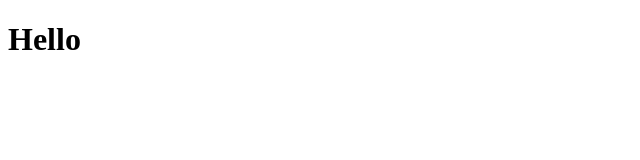
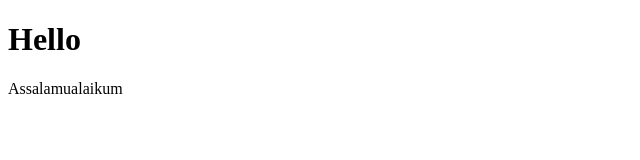
Before and after one commit to MuhammadFadliSyukur/mfs-git-test, a plain HTML site: page index.html in a window 1280 px wide. Shown: the whole page, without its empty margins (0-640 px from the left). Drawn offline with Linux system fonts and the light colour scheme.

Commit message:
menambahkan p di index.html

```diff
--- a/index.html
+++ b/index.html
@@ -10,6 +10,7 @@
 
 <body>
     <h1>Hello</h1>
+    <p>Assalamualaikum</p>
 </body>
 
 </html>
```
